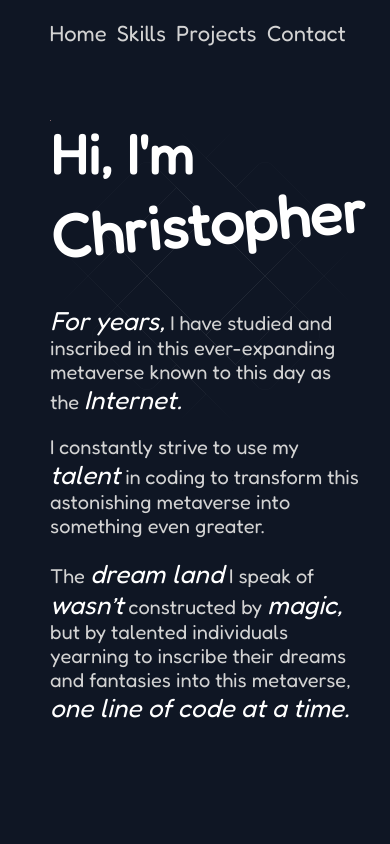
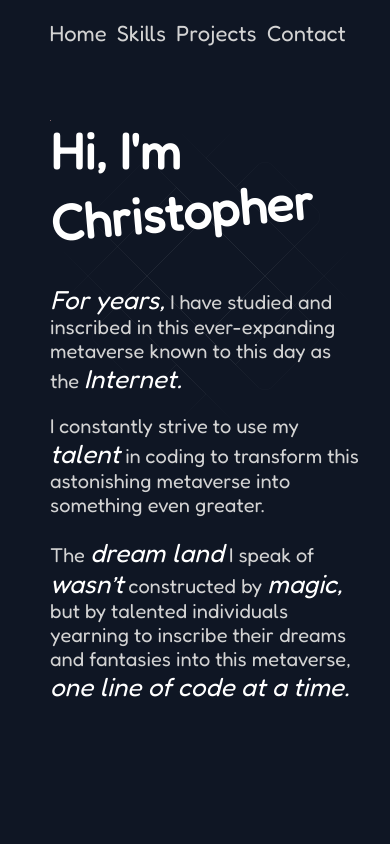
Before and after one commit to ChristopherBenton145/personal-website, a React (Create React App) app: page / in a window 390 px wide. Shown: the top 844 px of the page. Built offline with nearby package versions, Linux system fonts and the light colour scheme.

Commit message:
Made it look better on mobile

```diff
--- a/src/styles/Header.scss
+++ b/src/styles/Header.scss
@@ -18,12 +18,12 @@
 
   h2 {
     color: white;
-    font-size: 55px;
+    font-size: 50px;
 
     span {
       display: inline-block;
       transform: rotateZ(-5deg);
-      font-size: 60px;
+      font-size: 50px;
     }
   }
 
--- a/src/styles/index.scss
+++ b/src/styles/index.scss
@@ -8,6 +8,7 @@ body {
   -webkit-font-smoothing: antialiased;
   -moz-osx-font-smoothing: grayscale;
   background: #0f1624;
+  overflow-x: hidden;
 }
 
 a {
```
Also changed, not shown: 1 other file (tests, documents, lock files or other folders).
